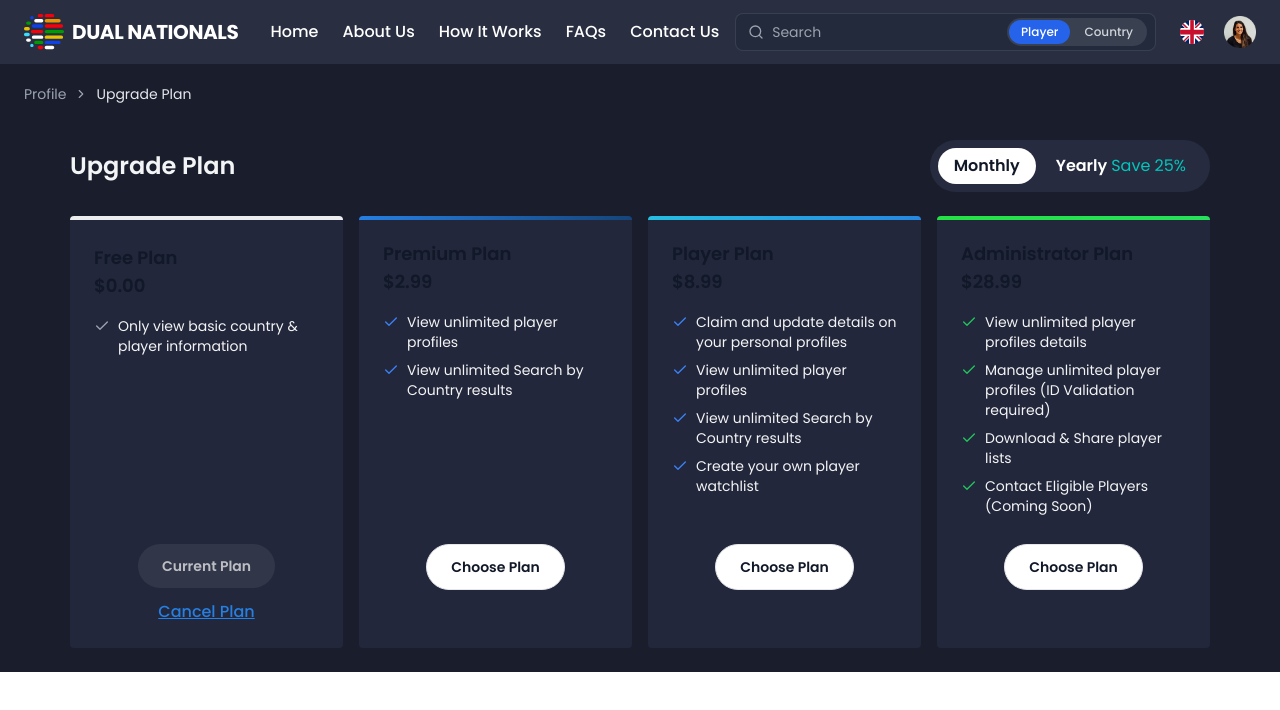
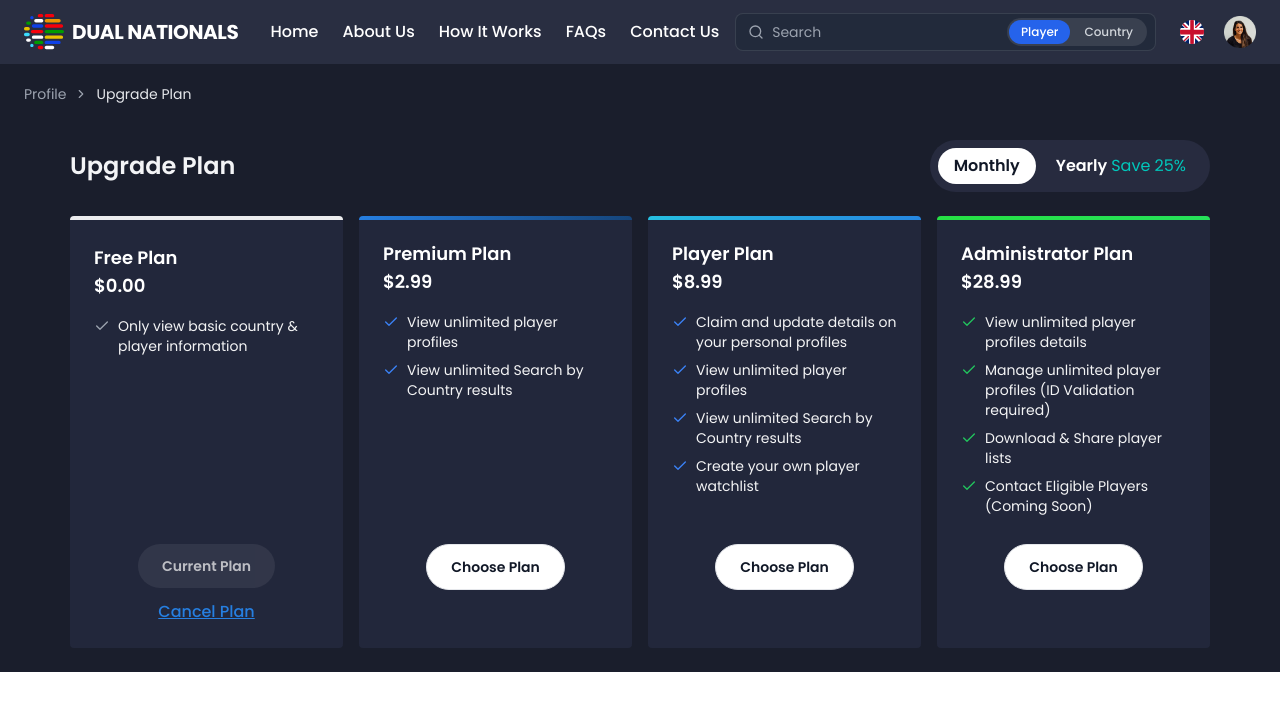
Before and after one commit to fullstackdeveloper710/Front-End-Developer-Assessment, a React (Vite) app: page /profile/upgrade-plan in a window 1280 px wide. Shown: the top 710 px of the page. Built offline with nearby package versions, Linux system fonts and the light colour scheme.

Commit message:
Minnor changes

```diff
--- a/src/pages/UpgradePlan/PlanCard.tsx
+++ b/src/pages/UpgradePlan/PlanCard.tsx
@@ -17,8 +17,8 @@ export default function PlanCard({ plan, accent, price, isCurrent, onChoose }: P
     <Card className={cn('flex flex-col !rounded-[4px] justify-between', accent.border)}>
       <div>
         <div className="md:block flex justify-between items-center mb-4">
-          <h2 className="font-semibold text-lg">{plan.name}</h2>
-          <p className="text-lg font-semibold mb-3">
+          <h2 className="font-semibold text-lg !text-white">{plan.name}</h2>
+          <p className="text-lg font-semibold mb-3 !text-white">
             {price === 0 ? '$0.00' : `$${price.toFixed(2)}`}
           </p>
         </div>
```
